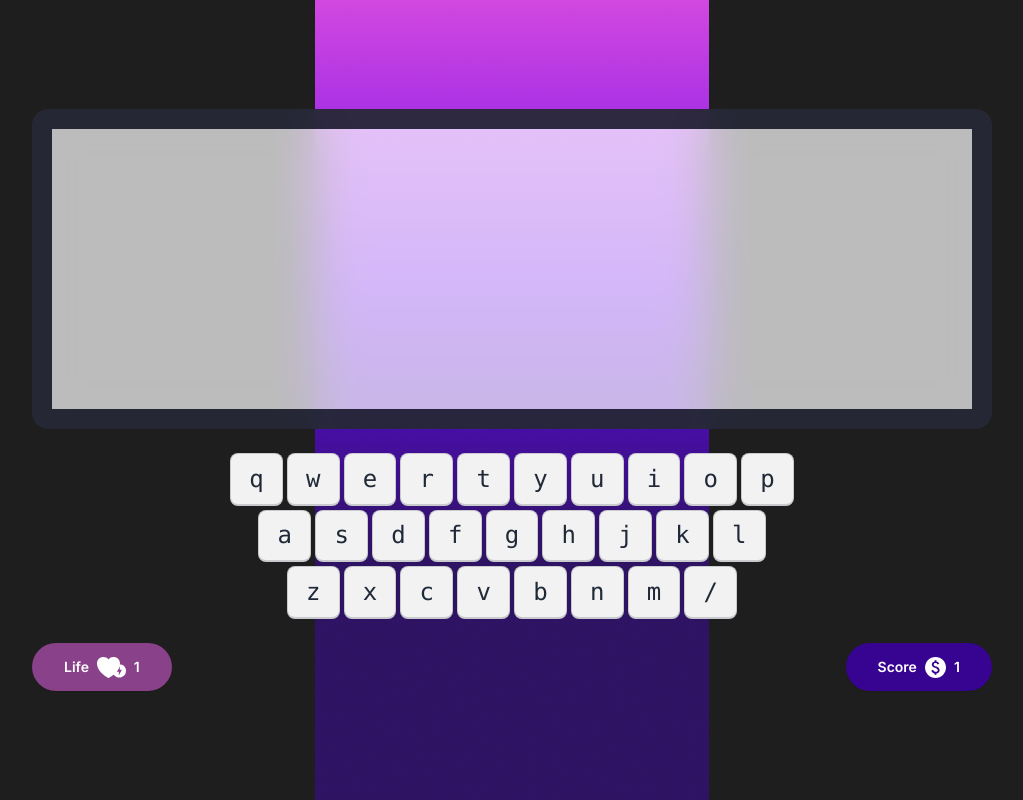
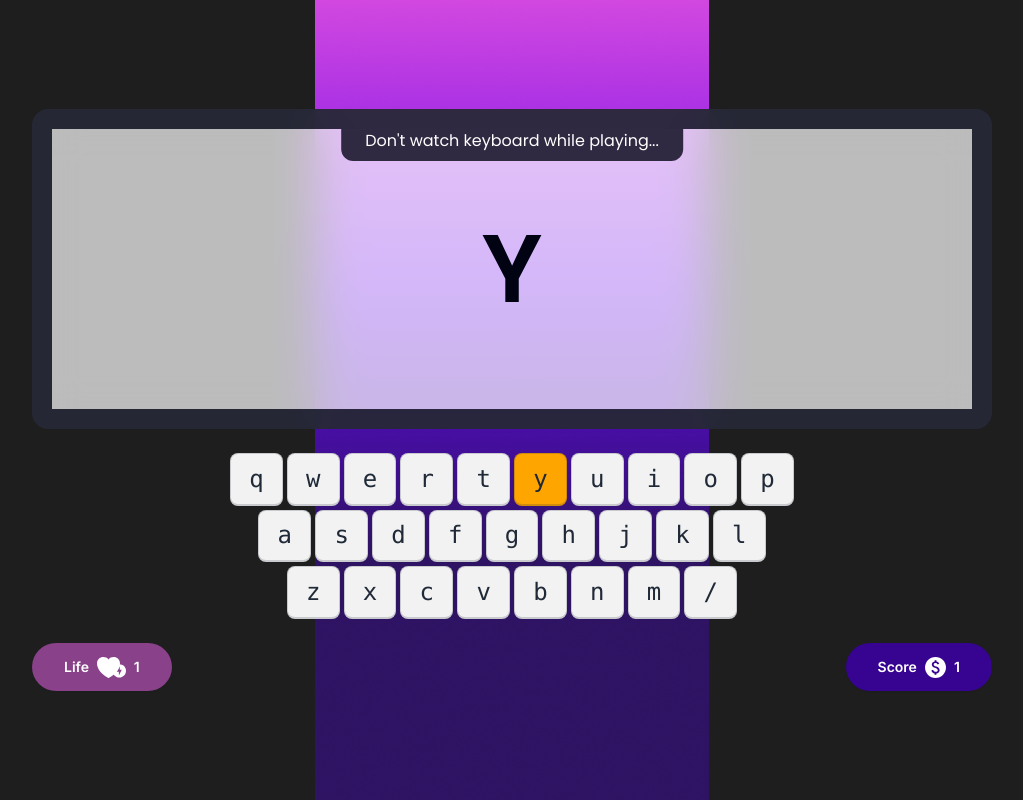
Before and after one commit to yasin-arft/alpha-clash, a plain HTML site: page index.html in a window 1280 px wide. Shown: the whole page, without its empty margins (128-1151 px from the left). Drawn offline with nearby package versions, Linux system fonts and the light colour scheme.

Commit message:
playground section design completed

```diff
--- a/index.html
+++ b/index.html
@@ -25,7 +25,10 @@
     <!-- playground section -->
     <section class="flex justify-center items-center h-screen">
       <div class="w-3/4 space-y-6">
-        <div id="display" class="h-80 mx-auto bg-[#ffffffb3] backdrop-blur-xl border-[#010313cc] border-[20px] rounded-2xl"></div>
+        <div id="display" class=" flex justify-center items-center h-80 mx-auto relative bg-[#ffffffb3] backdrop-blur-xl border-[#010313cc] border-[20px] rounded-2xl">
+          <p class="bg-[#2F2941] text-white absolute top-0 left-1/2 -translate-x-1/2 px-6 pb-2 rounded-b-xl">Don't watch keyboard while playing...</p>
+          <span class="text-8xl font-semibold text-[#010313]">Y</span>
+        </div>
         <div id="keyboard" class="text-2xl">
           <div class="flex justify-center gap-1 my-1 w-full">
             <kbd class="kbd">q</kbd>
@@ -33,7 +36,7 @@
             <kbd class="kbd">e</kbd>
             <kbd class="kbd">r</kbd>
             <kbd class="kbd">t</kbd>
-            <kbd class="kbd">y</kbd>
+            <kbd class="kbd active-kbd">y</kbd>
             <kbd class="kbd">u</kbd>
             <kbd class="kbd">i</kbd>
             <kbd class="kbd">o</kbd>
--- a/styles/style.css
+++ b/styles/style.css
@@ -12,3 +12,7 @@
 .font-inter {
   font-family: "Inter", sans-serif;
 }
+
+.active-kbd {
+  background-color: #FFA500;
+}
```
